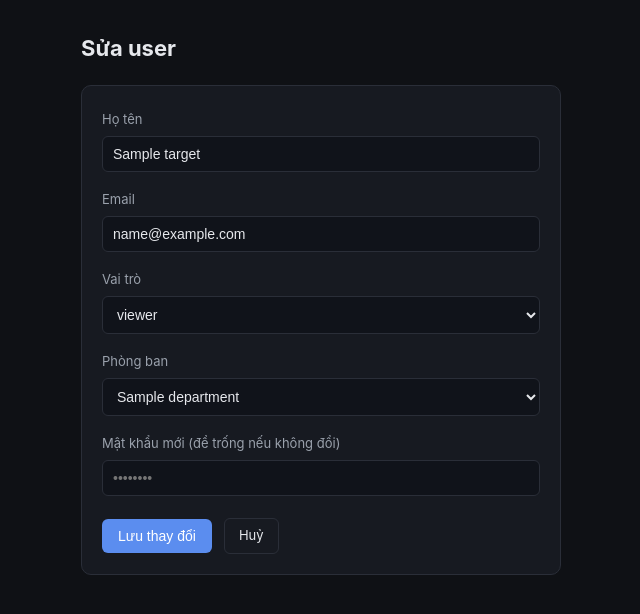
After one commit to nguyenkhanhtoan-ai/mcp-rag-web, a FastAPI app: template webapp/templates/admin_user_edit.html in a window 1280 px wide. The commit adds this page. Shown: the top 614 px of the page, without its empty margins (103-743 px from the left). Run offline with FastAPI, Linux system fonts and the light colour scheme; the template is opened without the code that fills it: most values are stand-ins (such as "Sample title", 1, 10 or a date in 2020); parts of the project's set-up code (start-up, migrations or seed data) failed here and were passed over; some libraries are stand-ins or nearby versions.

Commit message:
Them tinh nang sua/xoa user

```diff
--- a/webapp/app.py
+++ b/webapp/app.py
@@ -186,15 +186,6 @@ def admin_create_user(request: Request, name: str = Form(...), email: str = Form
     return _flash_redirect("/admin/users", success=f"Đã tạo user {email}.")
 
 
-@app.post("/admin/users/{user_id}/update")
-def admin_update_user_role(request: Request, user_id: int, role: str = Form(...)):
-    current = auth.require_role(request, ("admin",))
-    if user_id == current["id"] and role != "admin" and db.count_admins(exclude_user_id=user_id) == 0:
-        return _flash_redirect("/admin/users", error="Không thể tự hạ quyền admin cuối cùng.")
-    db.update_user(user_id, role=role)
-    return _flash_redirect("/admin/users", success="Đã cập nhật vai trò.")
-
-
 @app.post("/admin/users/{user_id}/toggle-active")
 def admin_toggle_active(request: Request, user_id: int):
     current = auth.require_role(request, ("admin",))
@@ -205,6 +196,61 @@ def admin_toggle_active(request: Request, user_id: int):
         return _flash_redirect("/admin/users", error="Không thể khoá admin cuối cùng.")
     db.update_user(user_id, is_active=not target["is_active"])
     return _flash_redirect("/admin/users", success="Đã cập nhật trạng thái user.")
+
+
+@app.get("/admin/users/{user_id}/edit", response_class=HTMLResponse)
+def admin_edit_user_page(request: Request, user_id: int):
+    current = auth.require_role(request, ("admin",))
+    target = db.get_user_by_id(user_id)
+    if target is None:
+        return _flash_redirect("/admin/users", error="Không tìm thấy user.")
+    return templates.TemplateResponse(request, "admin_user_edit.html", {
+        "user": current, "target": target, "departments": db.list_departments(),
+    })
+
+
+@app.post("/admin/users/{user_id}/edit")
+def admin_edit_user_save(request: Request, user_id: int, name: str = Form(...),
+                          email: str = Form(...), role: str = Form(...),
+                          department_id: str = Form(""), password: str = Form("")):
+    current = auth.require_role(request, ("admin",))
+    target = db.get_user_by_id(user_id)
+    if target is None:
+        return _flash_redirect("/admin/users", error="Không tìm thấy user.")
+
+    if user_id == current["id"] and role != "admin" and db.count_admins(exclude_user_id=user_id) == 0:
+        return _flash_redirect(f"/admin/users/{user_id}/edit", error="Không thể tự hạ quyền admin cuối cùng.")
+
+    if password and len(password) < 8:
+        return _flash_redirect(f"/admin/users/{user_id}/edit", error="Mật khẩu mới phải tối thiểu 8 ký tự.")
+
+    dept_id = int(department_id) if department_id else None
+    try:
+        db.update_user(
+            user_id, name=name, email=email, role=role, department_id=dept_id,
+            password=password if password else None,
+        )
+    except Exception as e:  # noqa: BLE001
+        return _flash_redirect(f"/admin/users/{user_id}/edit", error=f"Lỗi cập nhật: {e}")
+
+    return _flash_redirect("/admin/users", success=f"Đã cập nhật user {email}.")
+
+
+@app.post("/admin/users/{user_id}/delete")
+def admin_delete_user(request: Request, user_id: int):
+    current = auth.require_role(request, ("admin",))
+    target = db.get_user_by_id(user_id)
+    if target is None:
+        return _flash_redirect("/admin/users", error="Không tìm thấy user.")
+
+    if user_id == current["id"]:
+        return _flash_redirect("/admin/users", error="Không thể tự xoá chính mình. Nhờ admin khác xoá giúp.")
+
+    if target["role"] == "admin" and target["is_active"] and db.count_admins(exclude_user_id=user_id) == 0:
+        return _flash_redirect("/admin/users", error="Không thể xoá admin cuối cùng.")
+
+    db.delete_user(user_id)
+    return _flash_redirect("/admin/users", success=f"Đã xoá user {target['email']}.")
 
 
 # ---------- Admin: departments ----------
--- a/webapp/db.py
+++ b/webapp/db.py
@@ -192,9 +192,12 @@ def create_user(email: str, password: str, name: str, role: str, department_id:
 
 
 def update_user(user_id: int, role: Optional[str] = None, department_id=None,
-                 is_active: Optional[bool] = None, _dept_unset=object()):
-    """Cập nhật role/department_id/is_active. department_id=None nghĩa là bỏ
-    phòng ban (set NULL); dùng _dept_unset (mặc định) để giữ nguyên."""
+                 is_active: Optional[bool] = None, name: Optional[str] = None,
+                 email: Optional[str] = None, password: Optional[str] = None,
+                 _dept_unset=object()):
+    """Cập nhật thông tin user. Chỉ cập nhật các trường được truyền vào
+    (khác None/mặc định); department_id=None nghĩa là bỏ phòng ban (set
+    NULL), dùng _dept_unset (mặc định) để giữ nguyên phòng ban hiện tại."""
     fields, values = [], []
     if role is not None:
         if role not in ROLES:
@@ -207,6 +210,15 @@ def update_user(user_id: int, role: Optional[str] = None, department_id=None,
     if is_active is not None:
         fields.append("is_active = %s")
         values.append(is_active)
+    if name is not None:
+        fields.append("name = %s")
+        values.append(name)
+    if email is not None:
+        fields.append("email = %s")
+        values.append(email.lower().strip())
+    if password is not None:
+        fields.append("password_hash = %s")
+        values.append(hash_password(password))
     if not fields:
         return
     values.append(user_id)
@@ -232,6 +244,19 @@ def count_admins(exclude_user_id: Optional[int] = None) -> int:
             else:
                 cur.execute("SELECT COUNT(*) FROM users WHERE role = 'admin' AND is_active = TRUE;")
             return cur.fetchone()[0]
+    finally:
+        conn.close()
+
+
+def delete_user(user_id: int):
+    """Xoá hẳn user. An toàn với dữ liệu liên quan: documents.uploaded_by và
+    audit_log.user_id đều ON DELETE SET NULL, tài liệu/log cũ vẫn giữ
+    nguyên, chỉ mất tên người thực hiện (hiển thị dạng '—')."""
+    conn = get_connection()
+    try:
+        with conn.cursor() as cur:
+            cur.execute("DELETE FROM users WHERE id = %s;", (user_id,))
+        conn.commit()
     finally:
         conn.close()
 
--- /dev/null
+++ b/webapp/templates/admin_user_edit.html
@@ -0,0 +1,38 @@
+{% extends "base.html" %}
+{% block title %}Sửa user{% endblock %}
+{% block content %}
+<h1>Sửa user</h1>
+
+<div class="card" style="max-width:480px">
+    <form method="post" action="/admin/users/{{ target.id }}/edit">
+        <label>Họ tên</label>
+        <input type="text" name="name" value="{{ target.name }}" required>
+
+        <label>Email</label>
+        <input type="email" name="email" value="{{ target.email }}" required>
+
+        <label>Vai trò</label>
+        <select name="role">
+            <option value="viewer" {{ 'selected' if target.role=='viewer' }}>viewer</option>
+            <option value="uploader" {{ 'selected' if target.role=='uploader' }}>uploader</option>
+            <option value="admin" {{ 'selected' if target.role=='admin' }}>admin</option>
+        </select>
+
+        <label>Phòng ban</label>
+        <select name="department_id">
+            <option value="" {{ 'selected' if not target.department_id }}>— Không —</option>
+            {% for d in departments %}
+            <option value="{{ d.id }}" {{ 'selected' if target.department_id == d.id }}>{{ d.name }}</option>
+            {% endfor %}
+        </select>
+
+        <label>Mật khẩu mới (để trống nếu không đổi)</label>
+        <input type="password" name="password" minlength="8" placeholder="••••••••">
+
+        <div class="row" style="margin-top:8px">
+            <button type="submit">Lưu thay đổi</button>
+            <a href="/admin/users" class="page-link">Huỷ</a>
+        </div>
+    </form>
+</div>
+{% endblock %}
```
Also changed, not shown: webapp/templates/admin_users.html (+7 -7 lines).
